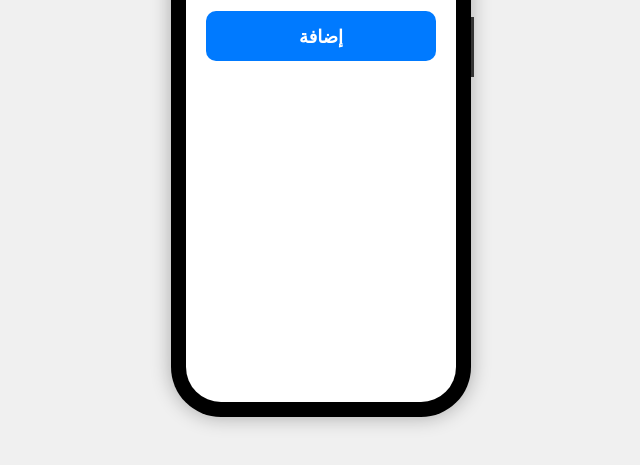
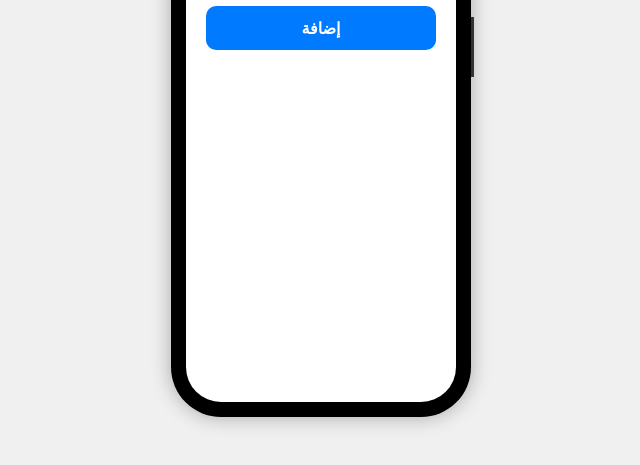
Before and after one commit to Rw7-0/02chat, a plain HTML site: page add-friend.html in a window 1280 px wide. Shown: the part 283-748 px from the top of the page, without its empty margins (319-959 px from the left). Drawn offline with Linux system fonts and the light colour scheme.

Commit message:
Update chat-style.css

```diff
--- a/chat-style.css
+++ b/chat-style.css
@@ -372,19 +372,20 @@ body {
 
 .add-button {
     width: 100%;
-    height: 50px;
+    padding: 12px;
     background-color: #007AFF;
     color: white;
     border: none;
     border-radius: 10px;
-    font-size: 18px;
+    font-size: 16px;
     font-weight: bold;
-    margin-top: 20px;
+    margin-top: 15px;
+    cursor: pointer;
 }
 
 .add-button:active {
+    transform: scale(0.98);
     background-color: #0056b3;
-    transform: scale(0.98);
 }
 
 .friend-requests {
```
